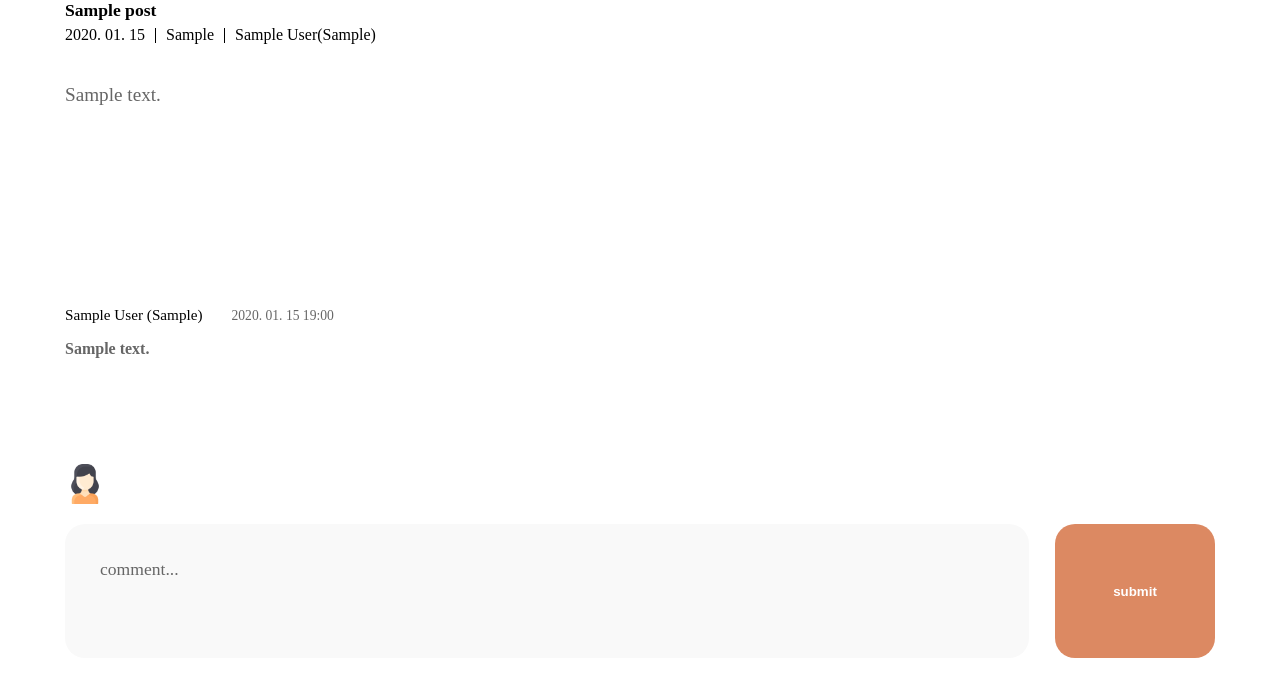
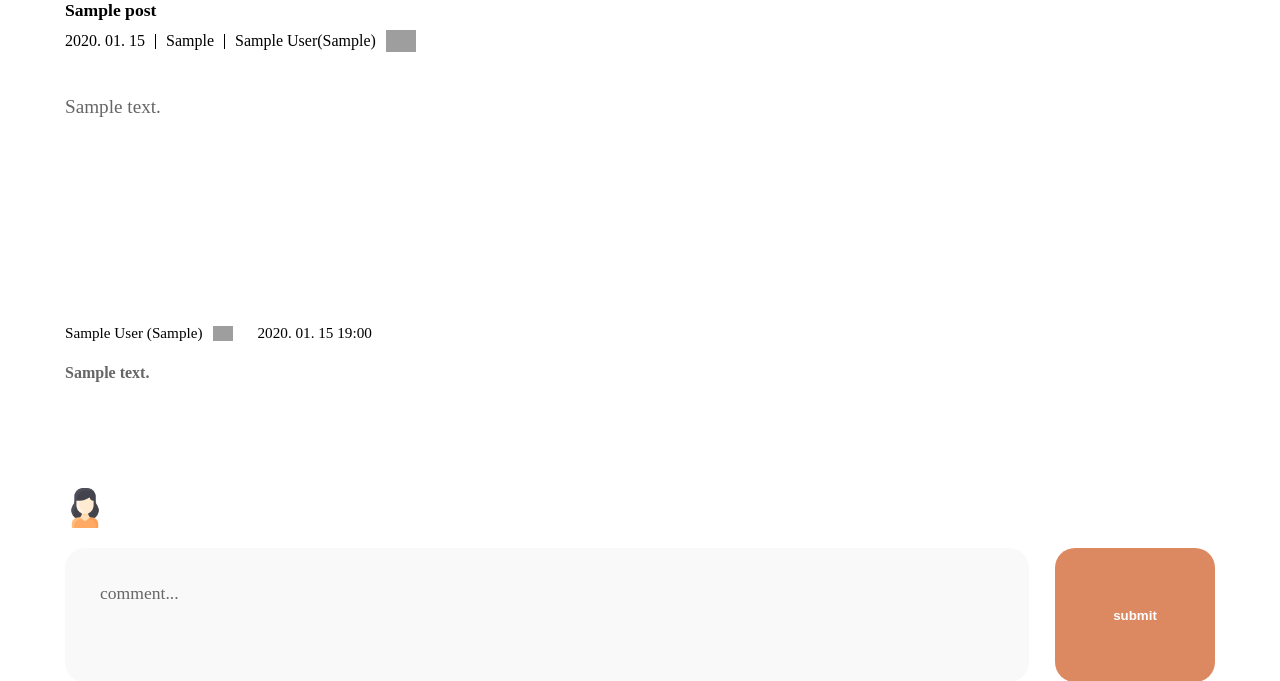
Before and after one commit to ohcmadah/info-overflow, a Django app: page /post/1/ in a window 1280 px wide. Shown: the part 160-841 px from the top of the page. Before the commit the page ends 818 px from the top, so only its background shows below. Run offline with Django 3.2, Linux system fonts and the light colour scheme; tables that the repository leaves empty hold one stand-in row (values such as "Sample post"); parts of the project's set-up code (start-up, migrations or seed data) failed here and were passed over; grey boxes are pictures that could not be loaded.

Commit message:
Post List, Detail Grade Img

```diff
--- a/account/static/account/css/nav.css
+++ b/account/static/account/css/nav.css
@@ -152,6 +152,14 @@ nav button:focus {
     outline: none;
 }
 
+/* Image Grade */
+.img-grade {
+    width: 30px;
+    height: 30px;
+    object-fit: contain;
+    margin-left: 10px;
+}
+
 /* Media Query */
 @media (max-width: 900px) {
     .nav-department {
--- a/blog/static/blog/css/post_detail.css
+++ b/blog/static/blog/css/post_detail.css
@@ -83,20 +83,24 @@
     margin-bottom: 55px;
 }
 
-.comment-info {
+.comment-info-container {
     display: flex;
     align-items: center;
     justify-content: space-between;
 }
 
-.comment-info span:nth-child(1) {
-    margin-right: 25px;
+.comment-info {
+    display: flex;
+    align-items: center;
+}
+
+.comment-info span {
     font-size: 0.95rem;
 }
 
-.comment-info span:nth-child(2) {
-    font-size: 0.85rem;
-    color: #666666;
+.comment-info img {
+    margin-right: 25px;
+    width: 20px;
 }
 
 .comment-buttons {
--- a/blog/templates/blog/post_detail.html
+++ b/blog/templates/blog/post_detail.html
@@ -16,6 +16,11 @@
                 <span>{{ post.category }}</span>
                 <div class="line"></div>
                 <span>{{ post.user.get_name }}({{ post.user.get_user_department }})</span>
+                <img
+                    src="/static/account/img/{{ post.user.get_user_grade }}.png"
+                    alt="{{ post.user.get_user_grade }}"
+                    class="img-grade"
+                />
             </div>
             {% if post.user.get_name == user.get_name %}
             <div class="buttons">
@@ -44,9 +49,14 @@
                     class="{% if not comment.user.get_name == user.get_name %}tagable{% endif %}"
             >
                 {% csrf_token %}
-                <div class="comment-info">
-                    <div>
+                <div class="comment-info-container">
+                    <div class="comment-info">
                         <span>{{ comment.user.get_name }} ({{ comment.user.get_user_department }})</span>
+                        <img
+                            src="/static/account/img/{{ post.user.get_user_grade }}.png"
+                            alt="{{ post.user.get_user_grade }}"
+                            class="img-grade"
+                        />
                         <span>{{ comment.published_date|date:"Y. m. d H:i" }}</span>
                     </div>
                     {% if comment.user.get_name == user.get_name %}
--- a/blog/templates/blog/post_list.html
+++ b/blog/templates/blog/post_list.html
@@ -50,6 +50,11 @@
             <div class="user-name-container">
                 <span class="user-name">{{ post.user.get_name }}</span>
                 <span>({{ post.user.get_user_department }})</span>
+                <img
+                    src="/static/account/img/{{ post.user.get_user_grade }}.png"
+                    alt="{{ post.user.get_user_grade }}"
+                    class="img-grade"
+                />
             </div>
         </div>
     </div>
```
Also changed, not shown: account/static/account/css/my_page.css (+0 -7 lines).
